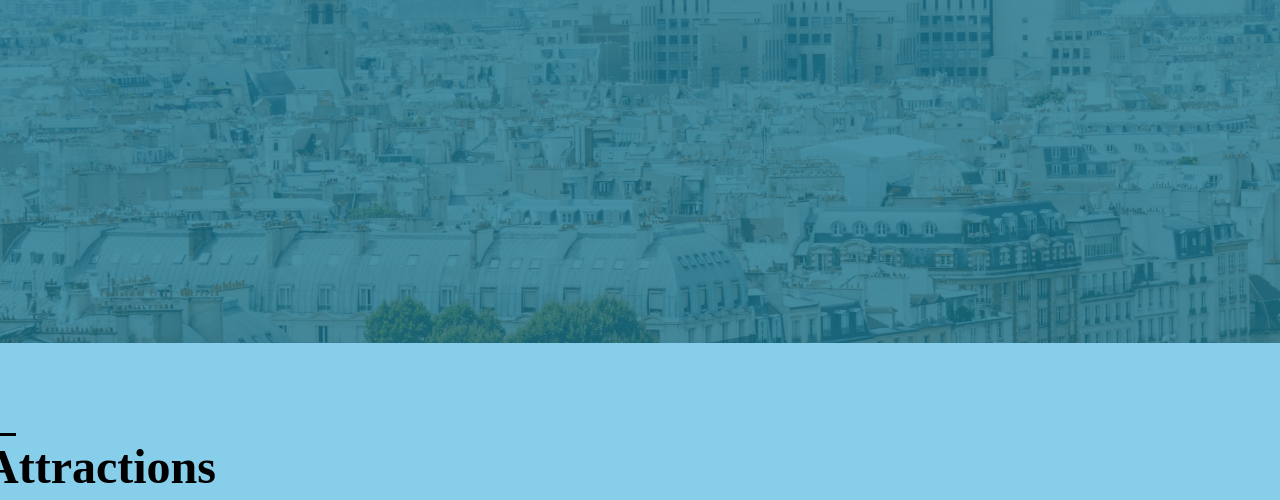
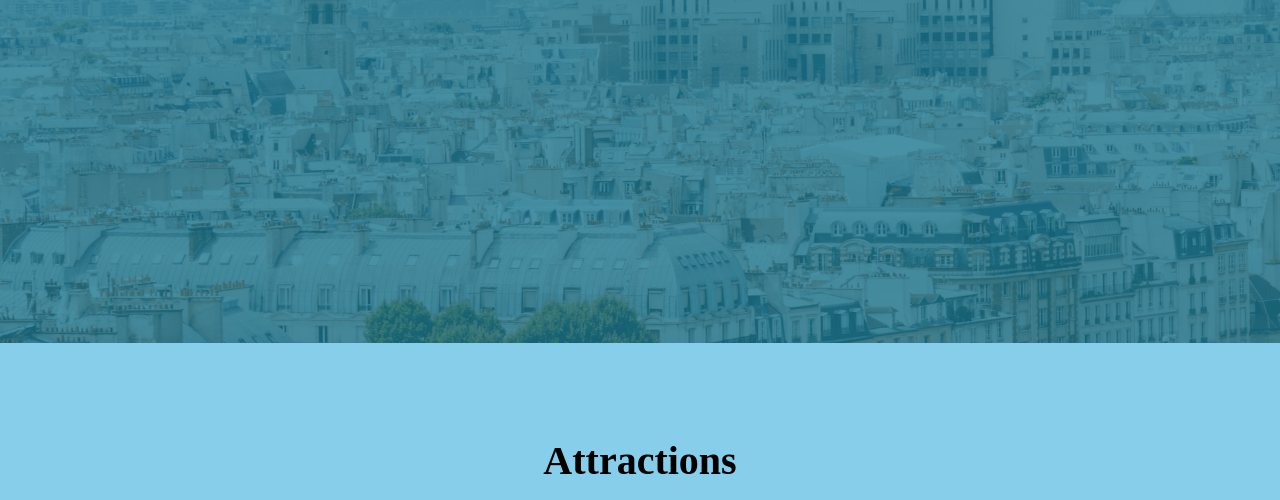
Before and after one commit to Mohammedkhan18/travelwebsite, a plain HTML site: page index.html in a window 1280 px wide. Shown: the part 457-957 px from the top of the page. Drawn offline with Linux system fonts and the light colour scheme; a web font is replaced by a local one.

Commit message:
editing some more

```diff
--- a/styles.css
+++ b/styles.css
@@ -21,19 +21,11 @@ h1 {
     font-size: ;
 }
 
-.section-title h2 {
+h2 {
     font-family: 'Marhey';
     text-align: center;
-    font-size: 3em;
+    font-size: 2.5em;
     padding-top: 90px;
-}
-
-h2 {
-    border-bottom: 3px solid black;
-    margin: 0px 0px 0px -16px;
-    width: 32px;
-    height: 50px;
-
 }
 
 .container {
```
